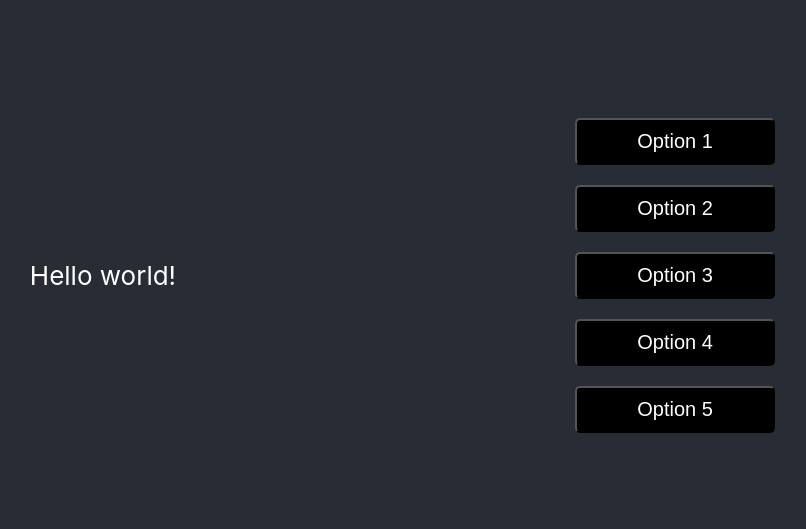
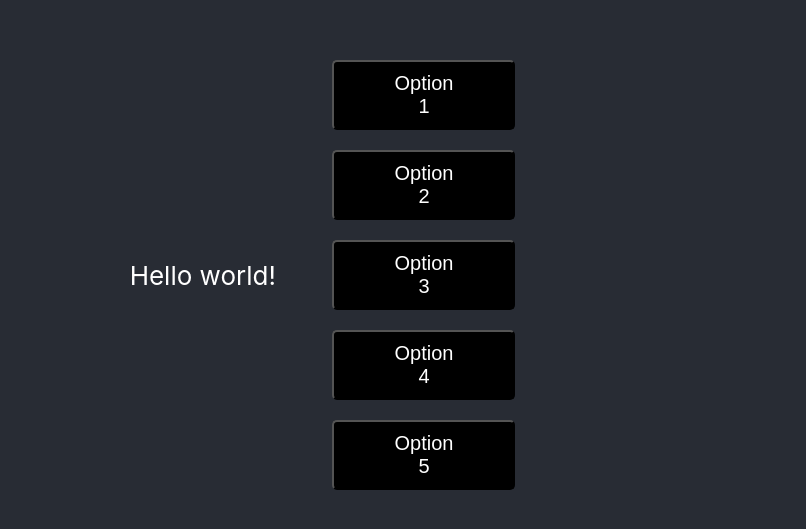
Before and after one commit to HilloniS/SDS_Project, a React (Create React App) app: page / in a window 1280 px wide. Shown: the part 125-654 px from the top of the page, without its empty margins (394-1200 px from the left). Built offline with nearby package versions, Linux system fonts and the light colour scheme.

Commit message:
merge conflicts resolves+ options components

```diff
--- a/src/Options/APIOptions.js
+++ b/src/Options/APIOptions.js
@@ -1,83 +1,24 @@
 import React, { useState, useRef } from "react";
-import "../App.css";
-import styled, { css } from "styled-components";
+import Option1 from "./Option1";
+import Option2 from "./Option2";
+import Option3 from "./Option3";
+import Option4 from "./Option4";
+import Option5 from "./Option5";
 
-const Button = styled.button`
-  background-color: black;
-  color: white;
-  font-size: 20px;
-  padding: 10px 60px;
-  border-radius: 5px;
-  margin: 10px 0px;
-  cursor: pointer;
-  &:disabled {
-    color: grey;
-    opacity: 0.7;
-    cursor: default;
-  }
-`;
 
 const APIOptions = () => {
-  const [data, setData] = useState({ data: [] });
-  const [isLoading, setIsLoading] = useState(false);
-  const [err, setErr] = useState("");
-
-  function sayHello() {
-    alert("Data Loading..");
-  }
-
-  const handleClick = async () => {
-    setIsLoading(true);
-
-    try {
-      const response = await fetch("https://reqres.in/api/users", {
-        method: "GET",
-        headers: {
-          Accept: "application/json",
-        },
-      });
-
-      if (!response.ok) {
-        throw new Error(`Error! status: ${response.status}`);
-      }
-
-      const result = await response.json();
-
-      console.log("result is: ", JSON.stringify(result, null, 4));
-
-      setData(result);
-    } catch (err) {
-      setErr(err.message);
-    } finally {
-      setIsLoading(false);
-    }
-  };
-
-  console.log(data);
 
   return (
     <div className="colC" id="optionsContainer">
-      <Button onClick={handleClick}>Option 1</Button>
 
-      <Button onClick={sayHello}>Option 2</Button>
+      <Option1></Option1>
+      <Option2></Option2>
+      <Option3></Option3>
+      <Option4></Option4>
+      <Option5></Option5>
 
-      <Button onClick={sayHello}>Option 3</Button>
+    </div>
 
-      <Button onClick={sayHello}>Option 4</Button>
-
-      <Button onClick={sayHello}>Option 5</Button>
-
-      {data.data.map((person) => {
-        return (
-          <div key={person.id}>
-            <h2>{person.email}</h2>
-            <h2>{person.first_name}</h2>
-            <h2>{person.last_name}</h2>
-            <br />
-          </div>
-        );
-      })}
-    </div>
   );
 };
 
--- a/src/Option1.js
+++ b/src/Options/Option1.js
@@ -1,5 +1,5 @@
 import React, {useState, useRef} from 'react';
-import { Button } from './constants';
+import { Button } from '../constants';
 
 
 const Option1 = () => {
@@ -38,14 +38,10 @@ const Option1 = () => {
   console.log(data);
 
   return (
-    <div className="App">
-      <header className="App-header">
-        <div>
-          <Button onClick={handleClick}>
-            Option 1
-          </Button>
-        </div>
-      </header>
+    <div>
+      <Button onClick={handleClick}>
+        Option 1
+      </Button>
     </div>
   );
 }
--- a/src/Option2.js
+++ b/src/Options/Option2.js
@@ -1,8 +1,8 @@
 import React, {useState, useRef} from 'react';
-import { Button } from './constants';
+import { Button } from '../constants';
 
 
-const Option1 = () => {
+const Option2 = () => {
 
   const inputRef = useRef(null);
 
@@ -33,8 +33,6 @@ const Option1 = () => {
 
 
   return (
-    <div className="App">
-      <header className="App-header">
     <div>
       <input
       style={{display: 'none'}}
@@ -46,9 +44,7 @@ const Option1 = () => {
       Option 2
     </Button>
     </div>
-      </header>
-    </div>
   );
 }
 
-export default Option1;
+export default Option2;
--- a/src/Option3.js
+++ b/src/Options/Option3.js
@@ -1,8 +1,8 @@
 import React, {useState, useRef} from 'react';
-import { Button } from './constants';
+import { Button } from '../constants';
 
 
-const Option1 = () => {
+const Option3 = () => {
 
   const inputRef = useRef(null);
 
@@ -71,25 +71,12 @@ const Option1 = () => {
   console.log(data);
 
   return (
-    <div className="App">
-      <header className="App-header">
-        <div>
-          <Button onClick={handleClick}>
-            Option 1
-          </Button>
-        </div>
-        <div>
-          <input
-          style={{display: 'none'}}
-          ref={inputRef}
-          type="file"
-          onChange={handleFileChange}
-        />
-        <button onClick={handleClick1}>Open file upload box</button>
-        </div>
-      </header>
-    </div>
+    <div>
+      <Button >
+        Option 3
+      </Button>
+  </div>
   );
 }
 
-export default Option1;
+export default Option3;
--- a/src/Option4.js
+++ b/src/Options/Option4.js
@@ -1,8 +1,8 @@
 import React, {useState, useRef} from 'react';
-import { Button } from './constants';
+import { Button } from '../constants';
 
 
-const Option1 = () => {
+const Option4 = () => {
 
   const inputRef = useRef(null);
 
@@ -71,25 +71,12 @@ const Option1 = () => {
   console.log(data);
 
   return (
-    <div className="App">
-      <header className="App-header">
-        <div>
-          <Button onClick={handleClick}>
-            Option 1
-          </Button>
-        </div>
-        <div>
-          <input
-          style={{display: 'none'}}
-          ref={inputRef}
-          type="file"
-          onChange={handleFileChange}
-        />
-        <button onClick={handleClick1}>Open file upload box</button>
-        </div>
-      </header>
+    <div>
+      <Button onClick={handleClick}>
+        Option 4
+      </Button>
     </div>
   );
 }
 
-export default Option1;
+export default Option4;
--- a/src/Option5.js
+++ b/src/Options/Option5.js
@@ -1,8 +1,8 @@
 import React, {useState, useRef} from 'react';
-import { Button } from './constants';
+import { Button } from '../constants';
 
 
-const Option1 = () => {
+const Option5 = () => {
 
   const inputRef = useRef(null);
 
@@ -71,25 +71,12 @@ const Option1 = () => {
   console.log(data);
 
   return (
-    <div className="App">
-      <header className="App-header">
-        <div>
-          <Button onClick={handleClick}>
-            Option 1
-          </Button>
-        </div>
-        <div>
-          <input
-          style={{display: 'none'}}
-          ref={inputRef}
-          type="file"
-          onChange={handleFileChange}
-        />
-        <button onClick={handleClick1}>Open file upload box</button>
-        </div>
-      </header>
+    <div>
+      <Button onClick={handleClick}>
+        Option 5
+      </Button>
     </div>
   );
 }
 
-export default Option1;
+export default Option5;
```
Lines whose indentation alone changed are shown as unchanged.
